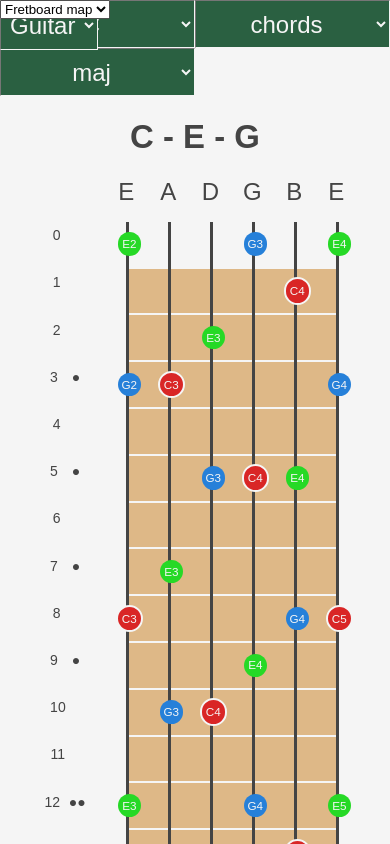
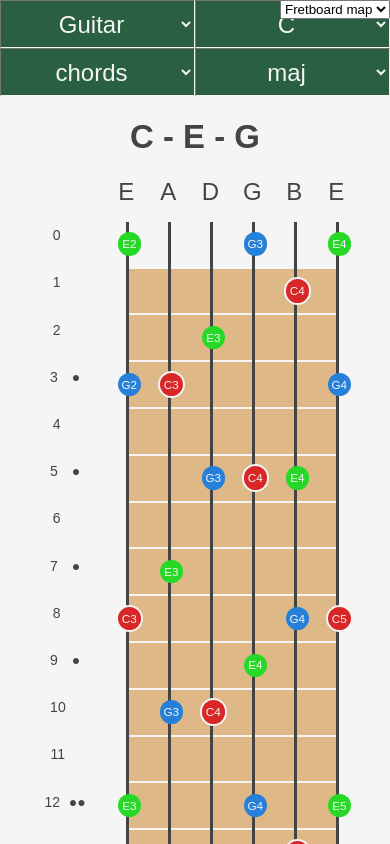
Before and after one commit to artem-chigin/fretboard-map, a React (Create React App) app: page / in a window 390 px wide. Shown: the top 844 px of the page. Built offline with nearby package versions, Linux system fonts and the light colour scheme.

Commit message:
fixed error with dropdown position

```diff
--- a/src/index.css
+++ b/src/index.css
@@ -94,7 +94,7 @@ footer p {
 .sub-app {
   position: absolute;
   top: 0;
-  left: 0;
+  right: 0;
 }
 
 .contacts-link:link,
@@ -263,10 +263,15 @@ footer p {
   /* min-width: 100vw; */
 }
 
+.select-instrument-dropdown {
+  position: absolute;
+  left: 0;
+  top: 0;
+  width: 25%;
+  height: 5rem;
+}
+
 .dropdown {
-  width: 50%;
-  /* box-sizing: border-box; */
-  height: 4.8rem;
   font-size: 2.4rem;
   text-align: center;
   background-color: #2a6041;
@@ -344,10 +349,9 @@ footer p {
       flex-wrap: nowrap;
     }
     .dropdown {
+      position: static;
       width: 25%;
-    }
 
-    .dropdown {
       height: 4.8rem;
       font-size: 3.2rem;
     }
@@ -443,6 +447,13 @@ footer p {
     font-size: 3.9vh;
     padding: 3vh 0;
   }
+
+  .dropdown {
+    width: 50%;
+    position: static;
+    height: 4.8rem;
+    font-size: 2.4rem;
+  }
 }
 
 [visibility="false"] {
@@ -454,14 +465,6 @@ main,
 [id="string0"],
 .open-string {
   background-color: whitesmoke;
-}
-
-.select-instrument-dropdown {
-  position: absolute;
-  left: 0;
-  top: 0;
-  width: 25%;
-  height: 5rem;
 }
 
 .select-instrument,
```
